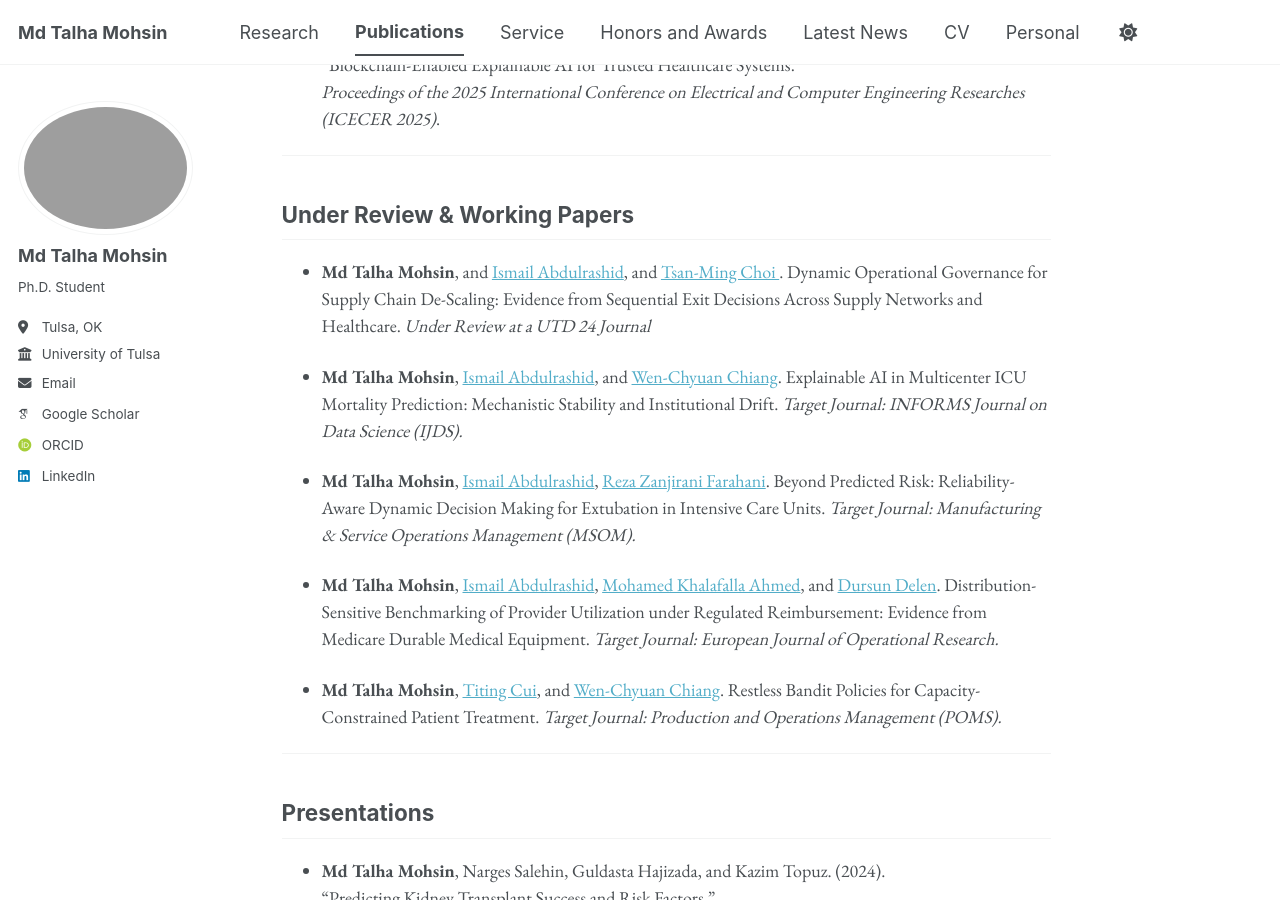
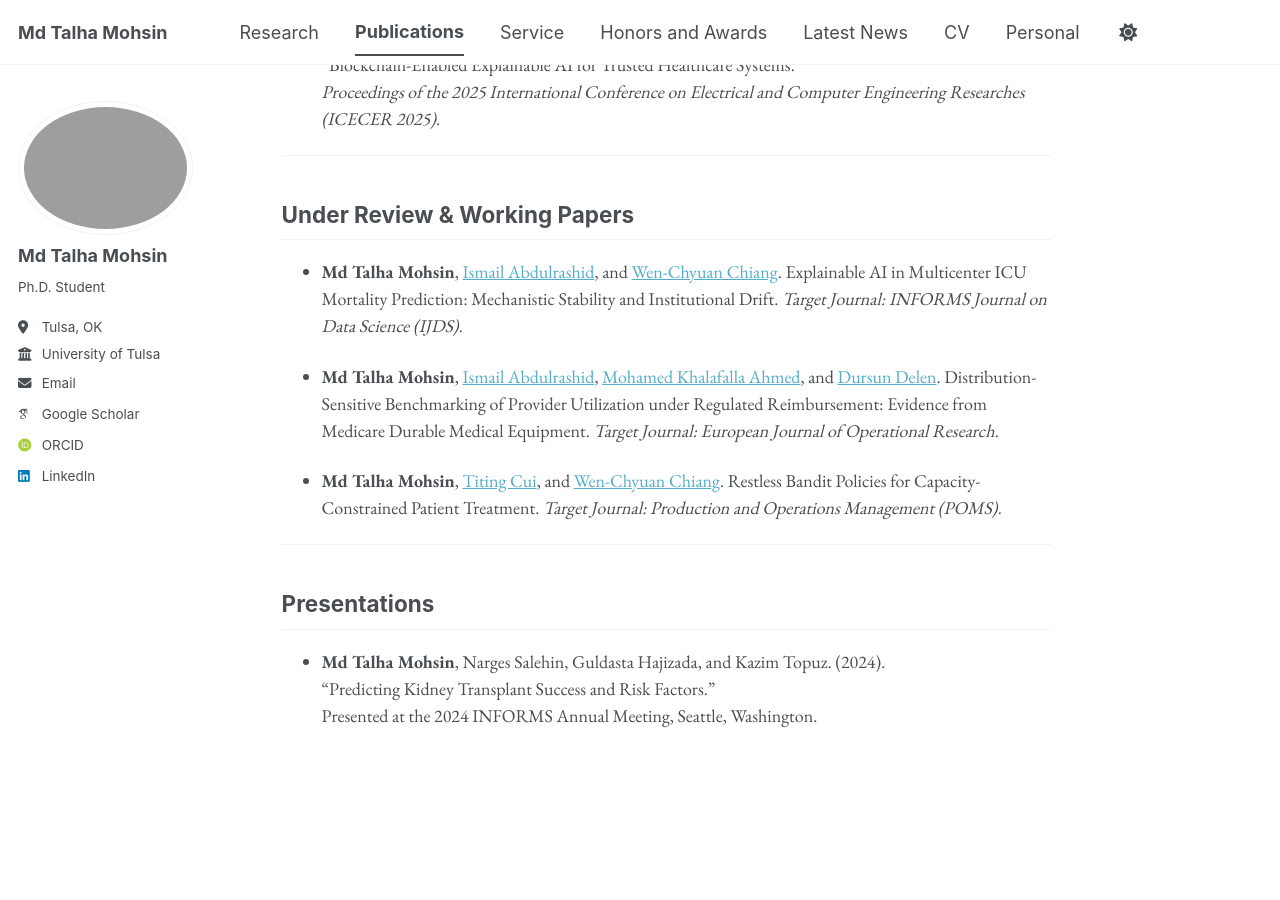
Before and after one commit to mdtalhamohsin/mdtalhamohsin.github.io, a Jekyll site: the page built from _pages/publications.md, in a window 1280 px wide and 900 px high, scrolled down 982 px. Built offline with Jekyll 4.4.1, drawn with Linux system fonts in a browser that asks for light colours; some web fonts are replaced; a script bundle is joined from its source files by our own code; library files that are not in the unit come from our copies; after the commit the page ends 1810 px from its top, so only the background shows below that.

Commit message:
Update publications.md

```diff
--- a/_pages/publications.md
+++ b/_pages/publications.md
@@ -45,19 +45,10 @@ Find my publications on [Google Scholar](https://scholar.google.com/citations?us
 
 ## Under Review & Working Papers
 
-- **Md Talha Mohsin**, and <a href="https://utulsa.edu/people/ismail-abdulrashid/" target="_blank" rel="noopener noreferrer">Ismail Abdulrashid</a>, and <a href="https://sites.google.com/view/jason-choi/" target="_blank" rel="noopener noreferrer">Tsan-Ming Choi </a>.
-  Dynamic Operational Governance for Supply Chain De-Scaling: Evidence from Sequential Exit Decisions Across Supply Networks and Healthcare.
-  *Under Review at a UTD 24 Journal*
-
 
 - **Md Talha Mohsin**, <a href="https://utulsa.edu/people/ismail-abdulrashid/" target="_blank" rel="noopener noreferrer">Ismail Abdulrashid</a>, and <a href="https://utulsa.edu/people/wen-chyuan-chiang/" target="_blank" rel="noopener noreferrer">Wen-Chyuan Chiang</a>.
   Explainable AI in Multicenter ICU Mortality Prediction: Mechanistic Stability and Institutional Drift.
   *Target Journal: INFORMS Journal on Data Science (IJDS).*
-
-
-- **Md Talha Mohsin**, <a href="https://utulsa.edu/people/ismail-abdulrashid/" target="_blank" rel="noopener noreferrer">Ismail Abdulrashid</a>, <a href="https://scholar.google.com/citations?user=MeYfACoAAAAJ&hl=en" target="_blank" rel="noopener noreferrer">Reza Zanjirani Farahani</a>.
-  Beyond Predicted Risk: Reliability-Aware Dynamic Decision Making for Extubation in Intensive Care Units.
-  *Target Journal: Manufacturing & Service Operations Management (MSOM).*
 
 
 - **Md Talha Mohsin**, <a href="https://utulsa.edu/people/ismail-abdulrashid/" target="_blank" rel="noopener noreferrer">Ismail Abdulrashid</a>, <a href="https://www.famu.edu/info/faculty-staff/profiles/saet/mohamed-khalafalla-ahmed.php" target="_blank" rel="noopener noreferrer">Mohamed Khalafalla Ahmed</a>, and <a href="https://experts.okstate.edu/dursun.delen" target="_blank" rel="noopener noreferrer">Dursun Delen</a>.
```
